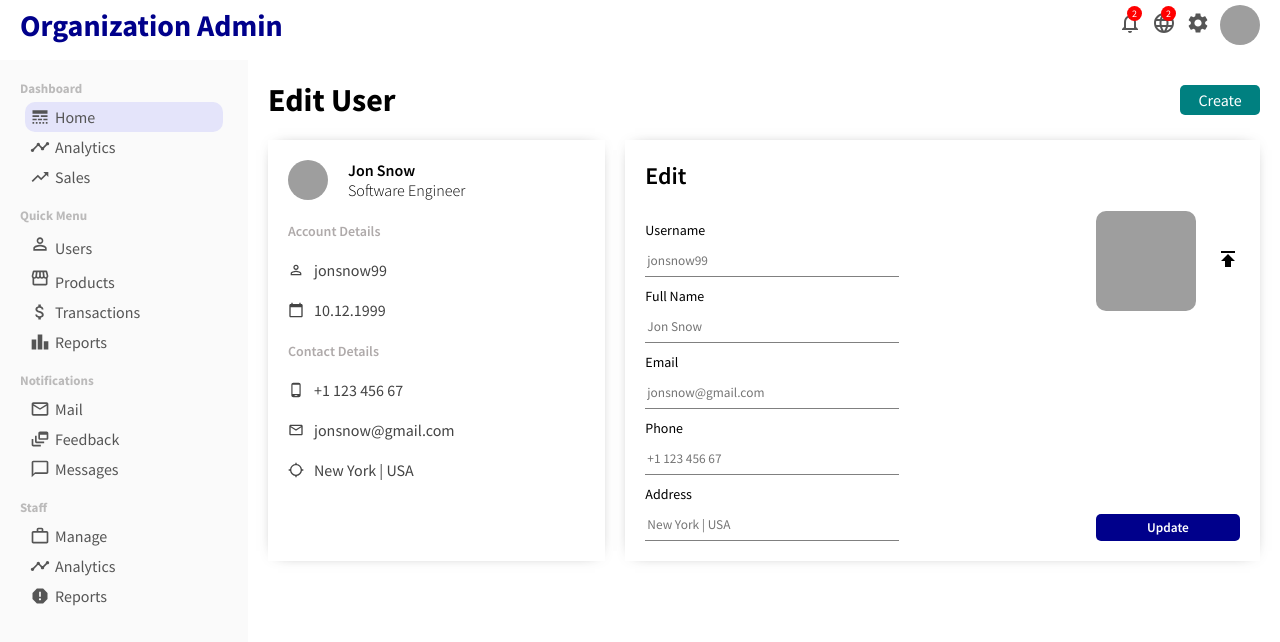
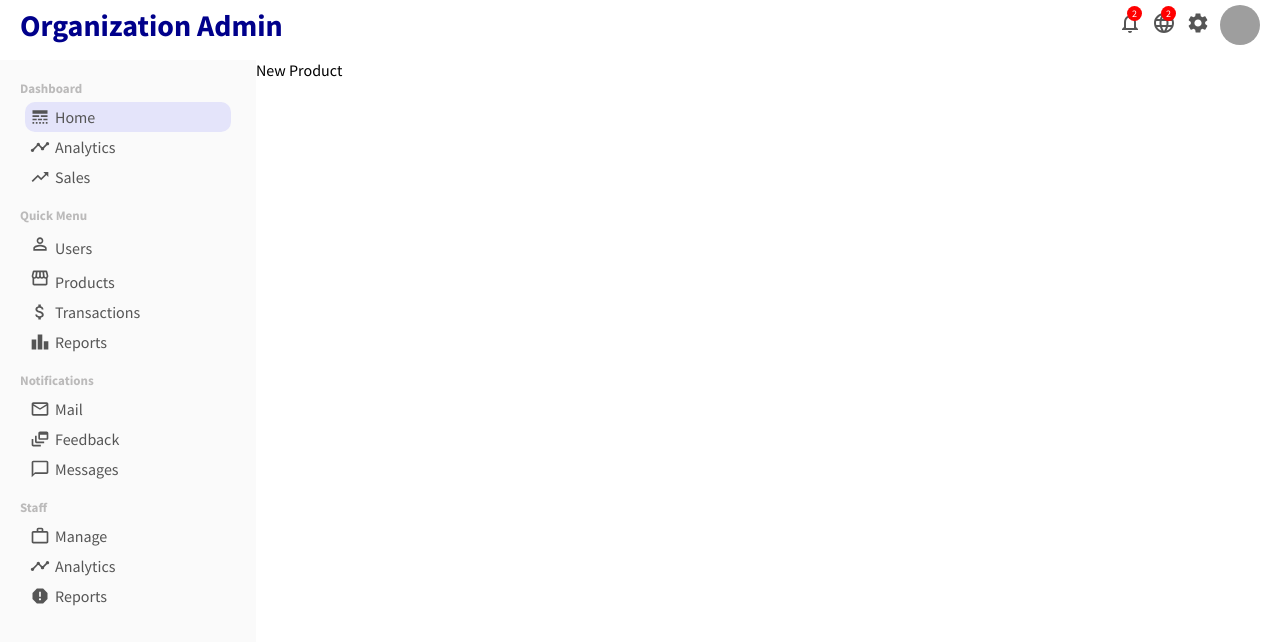
Before and after one commit to alejandropascuale/Organiation-Admin, a React (Create React App) app: page /newproduct in a window 1280 px wide. Shown: the top 642 px of the page. Built offline with nearby package versions, Linux system fonts and the light colour scheme; grey boxes are pictures that could not be loaded.

Commit message:
create NewProduct component

```diff
--- a/src/App.js
+++ b/src/App.js
@@ -8,6 +8,7 @@ import User from './pages/user/User';
 import NewUser from './pages/newUser/NewUser';
 import ProductList from './pages/productList/ProductList';
 import Product from './pages/product/Product';
+import NewProduct from './pages/newProduct/NewProduct';
 
 function App() {
   return (
@@ -22,7 +23,7 @@ function App() {
           <Route path='/newUser' element={ <NewUser /> } />
           <Route path='/products' element={ <ProductList /> } />
           <Route path='/products/:productId' element={ <Product /> } />
-          <Route path='/newproduct' element={ <User /> } />
+          <Route path='/newproduct' element={ <NewProduct /> } />
         </Routes>
       </div>
     </Router>
--- /dev/null
+++ b/src/pages/newProduct/NewProduct.jsx
@@ -0,0 +1,9 @@
+import './newProduct.css'
+
+export default function NewProduct() {
+  return (
+    <div className='newProduct'>
+      New Product
+    </div>
+  )
+}
--- /dev/null
+++ b/src/pages/newProduct/newProduct.css
@@ -0,0 +1,3 @@
+.newProduct {
+    flex: 4;
+}
```
